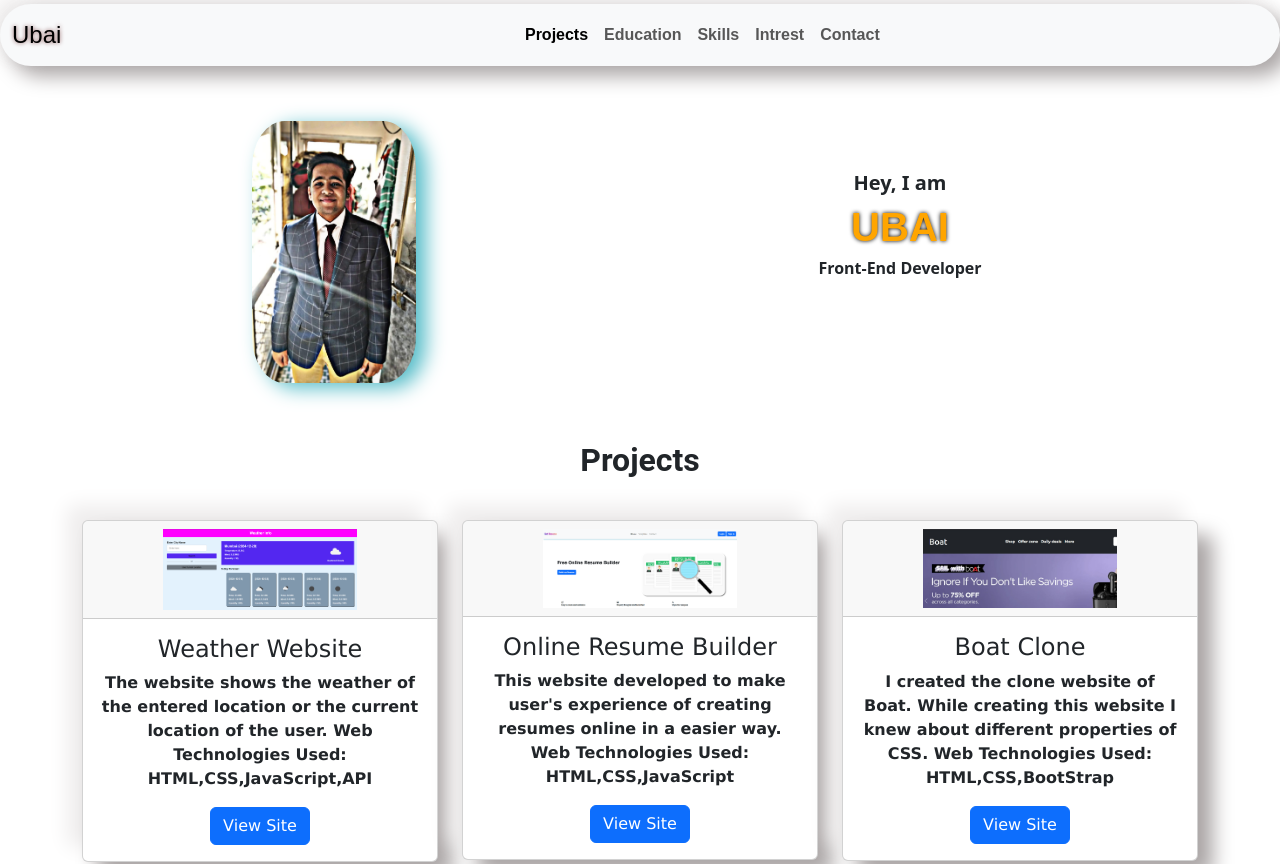
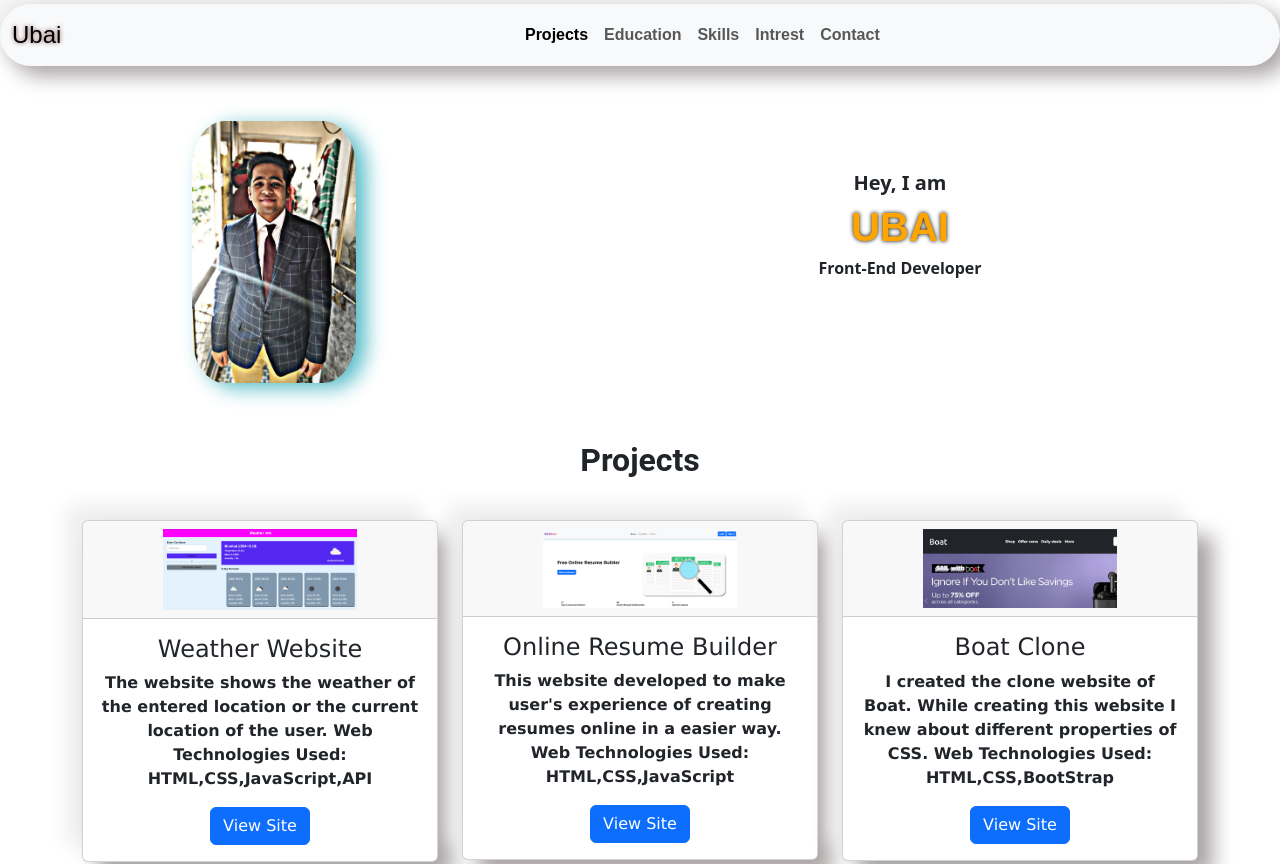
Before and after one commit to ubaicoder/reactportfolio, a React (Vite) app: page / in a window 1280 px wide. Shown: the top 864 px of the page. Built offline with nearby package versions, Linux system fonts and the light colour scheme; a web font is replaced by a local one.

Commit message:
Update Hero.css
margin left of hero image is changed

```diff
--- a/src/components/Hero/Hero.css
+++ b/src/components/Hero/Hero.css
@@ -1,6 +1,6 @@
 .pics{
     width: 30%;
-    margin-left: 170px;
+    margin-left: 110px;
     margin-top: 25px;
     padding-top: 10px;
     padding-bottom: 10px;
```
